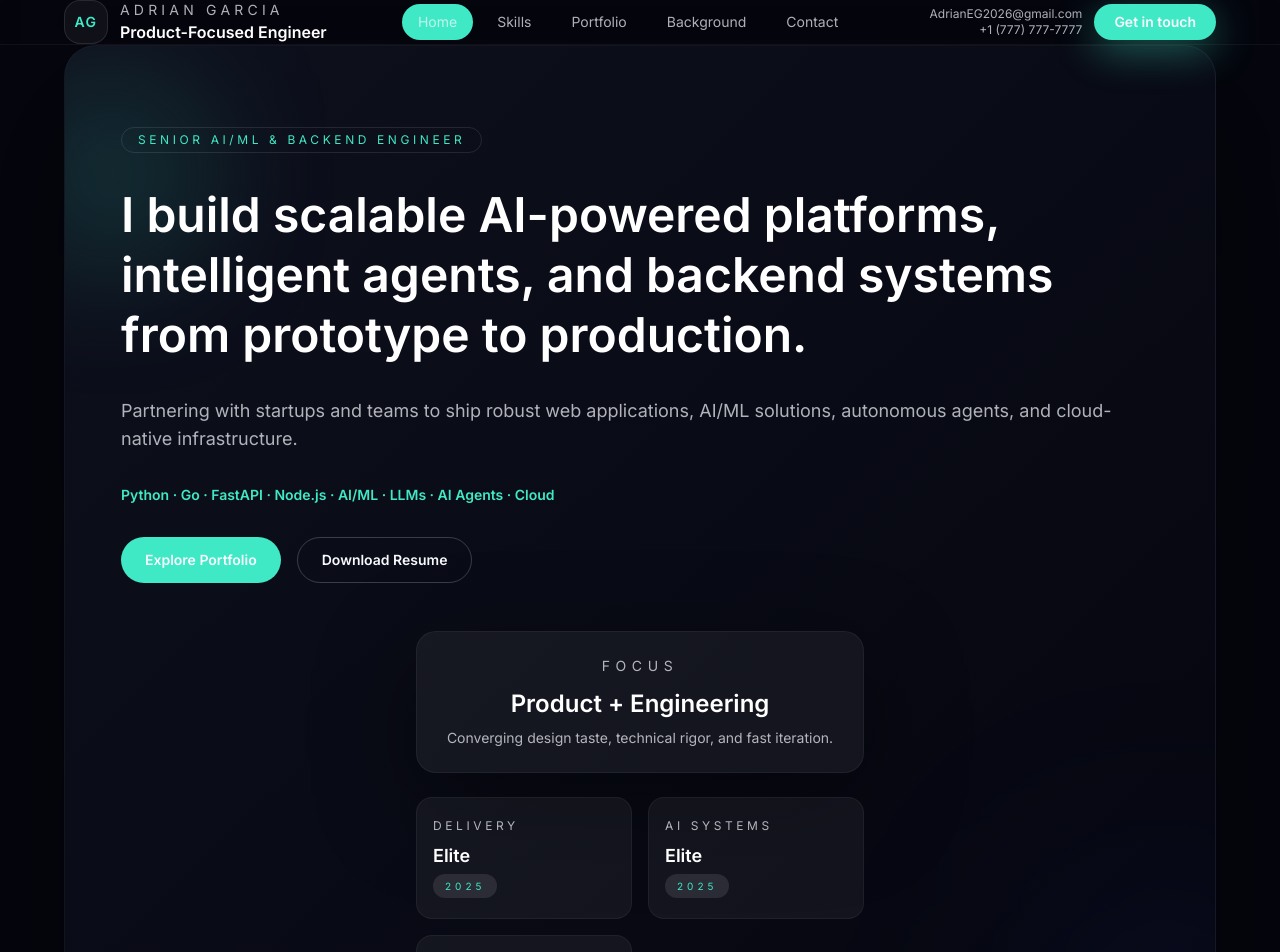
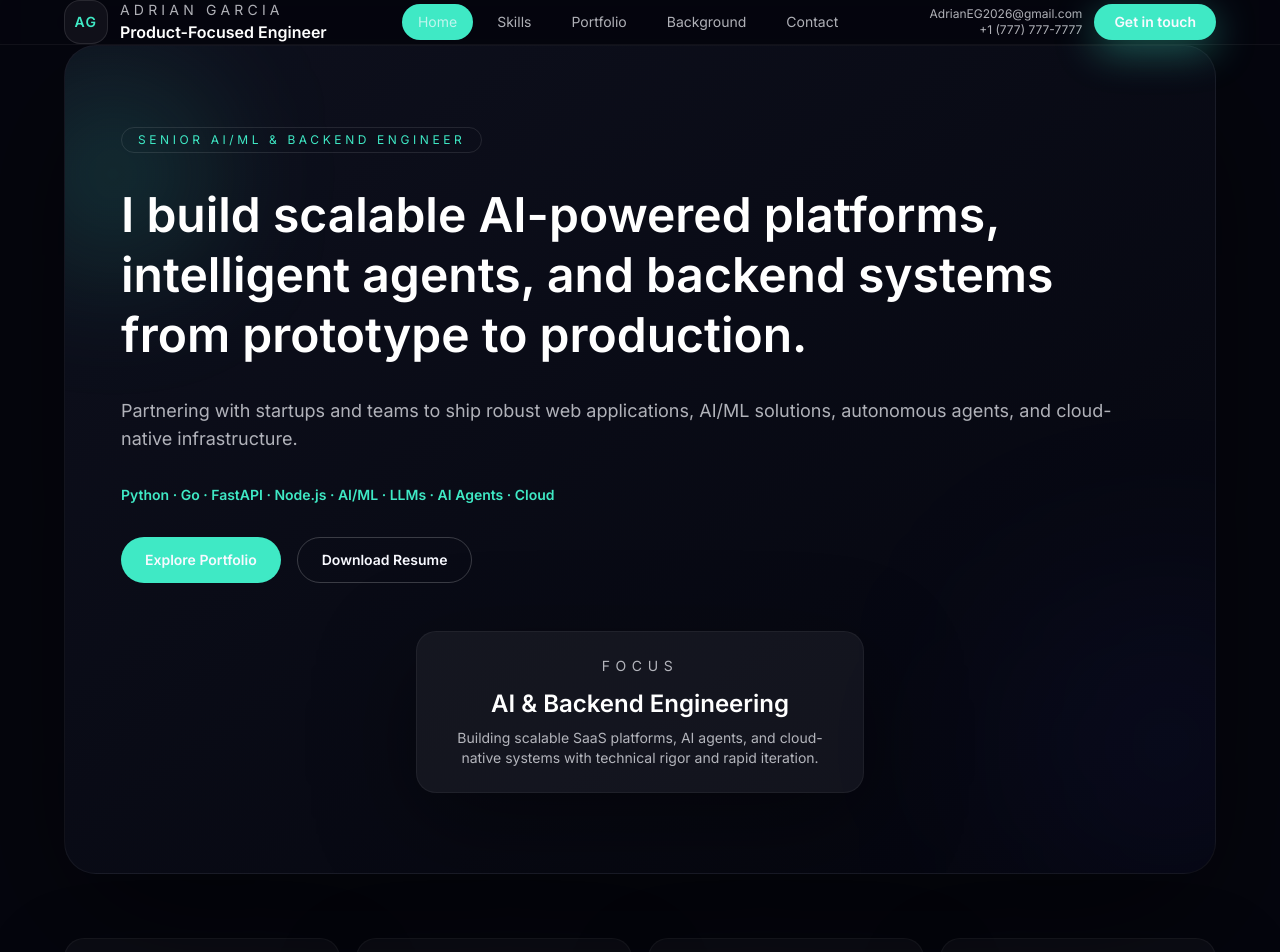
Before and after one commit to CryptoAardvark/Adrian-portfolio, a Next.js app: page / in a window 1280 px wide. Shown: the top 952 px of the page. Built offline with nearby package versions, Linux system fonts and the light colour scheme.

Commit message:
feat: added home page content

```diff
--- a/components/Hero.tsx
+++ b/components/Hero.tsx
@@ -57,29 +57,11 @@ export function Hero({ content }: HeroProps) {
                 Focus
               </p>
               <p className="mt-3 text-2xl font-semibold text-white">
-                Product + Engineering
+                AI & Backend Engineering
               </p>
               <p className="mt-2 text-sm text-[var(--text-muted)]">
-                Converging design taste, technical rigor, and fast iteration.
+                Building scalable SaaS platforms, AI agents, and cloud-native systems with technical rigor and rapid iteration.
               </p>
-            </div>
-            <div className="grid grid-cols-2 gap-4 text-left">
-              {["Delivery", "AI Systems", "Cloud"].map((item) => (
-                <div
-                  key={item}
-                  className="rounded-2xl border border-white/5 bg-white/5 px-4 py-5"
-                >
-                  <p className="text-xs uppercase tracking-[0.3em] text-[var(--text-muted)]">
-                    {item}
-                  </p>
-                  <p className="mt-2 text-lg font-semibold text-white">
-                    Elite
-                  </p>
-                  <span className="mt-1 inline-flex rounded-full bg-white/10 px-3 py-1 text-[10px] uppercase tracking-[0.4em] text-[var(--accent-500)]">
-                    2025
-                  </span>
-                </div>
-              ))}
             </div>
           </div>
         </div>
```
